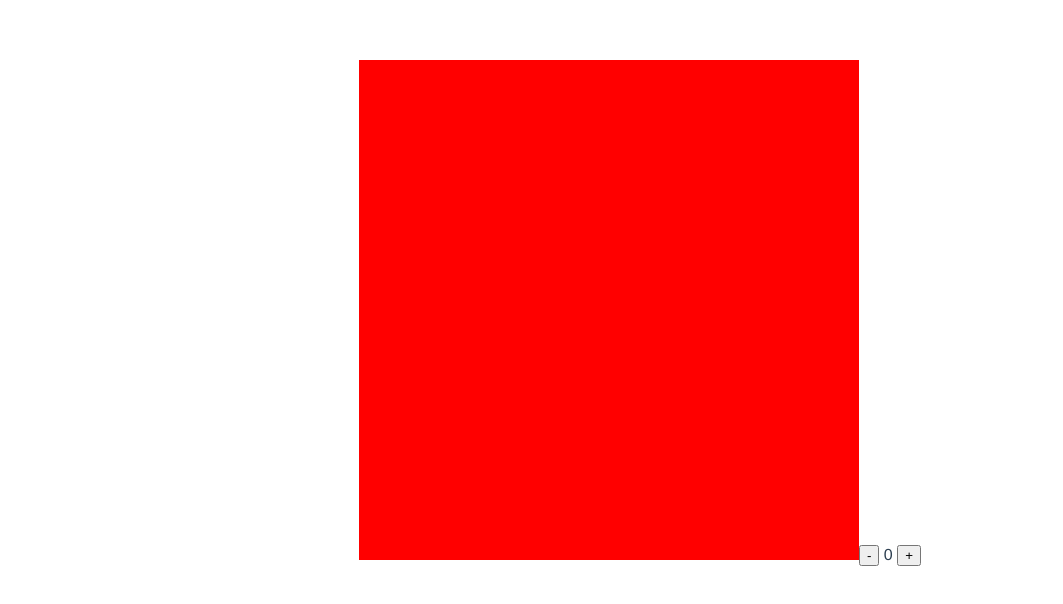
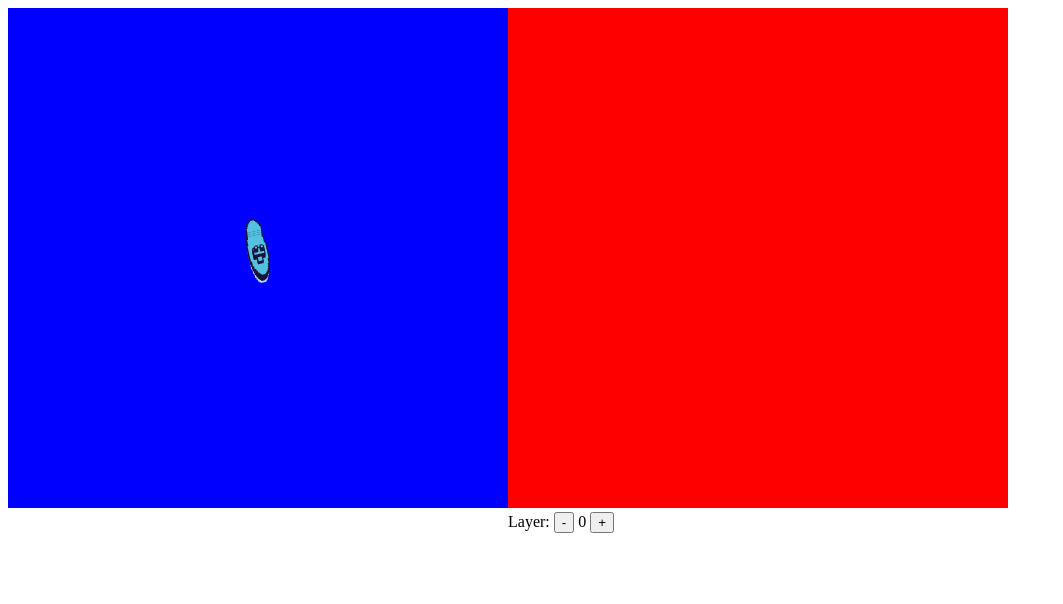
Before and after one commit to arvidklint/flat-3D, a Vue app in the folder editor/: page / in a window 1280 px wide. Shown: the top 604 px of the page, without its empty margins (0-1063 px from the left). Built offline with nearby package versions, Linux system fonts and the light colour scheme.

Commit message:
Update components for new modules

```diff
--- a/editor/src/App.vue
+++ b/editor/src/App.vue
@@ -1,27 +1,25 @@
 <template>
   <div id="app">
-    <Canvas />
+    <EditorViewer />
+    <EditorCanvas />
   </div>
 </template>
 
 <script>
-import Canvas from './components/Canvas.vue'
+import EditorCanvas from './components/EditorCanvas'
+import EditorViewer from './components/EditorViewer'
 
 export default {
   name: 'app',
   components: {
-    Canvas,
+    EditorCanvas,
+    EditorViewer,
   },
 }
 </script>
 
 <style>
 #app {
-  font-family: 'Avenir', Helvetica, Arial, sans-serif;
-  -webkit-font-smoothing: antialiased;
-  -moz-osx-font-smoothing: grayscale;
-  text-align: center;
-  color: #2c3e50;
-  margin-top: 60px;
+  display: flex;
 }
 </style>
--- a/editor/src/components/Canvas.vue
+++ b/editor/src/components/EditorCanvas.vue
@@ -1,19 +1,23 @@
 <template>
   <div>
     <canvas
-      class="canvas"
-      id="canvas"
+      class="editor"
+      id="editor-canvas"
       :width="width"
       :height="height"
     ></canvas>
-    <button v-on:click="DECREMENT_LAYER">-</button>
-      {{ currentLayer }}
-    <button v-on:click="INCREMENT_LAYER">+</button>
+    <div class="tools">
+      Layer:
+      <button v-on:click="DECREMENT_LAYER">-</button>
+        {{ currentLayer }}
+      <button v-on:click="INCREMENT_LAYER">+</button>
+    </div>
   </div>
 </template>
 
 <script>
 import {
+  mapActions,
   mapGetters,
   mapMutations,
 } from 'vuex'
@@ -24,10 +28,14 @@ import {
   GET_CURRENT_LAYER,
   GET_CANVAS_WIDTH,
   GET_CANVAS_HEIGHT,
+  INIT_CANVAS,
 } from '../store'
 
 export default {
-  name: 'canvas',
+  name: 'editorCanvas',
+  mounted() {
+    this[INIT_CANVAS]()
+  },
   computed: {
     ...mapGetters({
       currentLayer: GET_CURRENT_LAYER,
@@ -39,13 +47,16 @@ export default {
     ...mapMutations([
       INCREMENT_LAYER,
       DECREMENT_LAYER,
-    ])
+    ]),
+    ...mapActions([
+      INIT_CANVAS,
+    ]),
   },
 }
 </script>
 
 <style>
-.canvas {
+.editor {
   background-color: red;
 }
 </style>
--- /dev/null
+++ b/editor/src/components/EditorViewer.vue
@@ -0,0 +1,47 @@
+<template>
+  <div>
+    <canvas
+      class="viewer"
+      id="viewer-canvas"
+      :width="width"
+      :height="height"
+    ></canvas>
+  </div>
+</template>
+
+<script>
+import {
+  mapGetters,
+  mapActions,
+} from 'vuex'
+
+import {
+  GET_CANVAS_WIDTH,
+  GET_CANVAS_HEIGHT,
+  INIT_VIEWER,
+} from '../store'
+
+export default {
+  name: 'editorViewer',
+  mounted() {
+    this[INIT_VIEWER]()
+  },
+  computed: {
+    ...mapGetters({
+      width: GET_CANVAS_WIDTH,
+      height: GET_CANVAS_HEIGHT,
+    })
+  },
+  methods: {
+    ...mapActions([
+      INIT_VIEWER,
+    ]),
+  },
+}
+</script>
+
+<style>
+.viewer {
+  background-color: blue;
+}
+</style>
```
